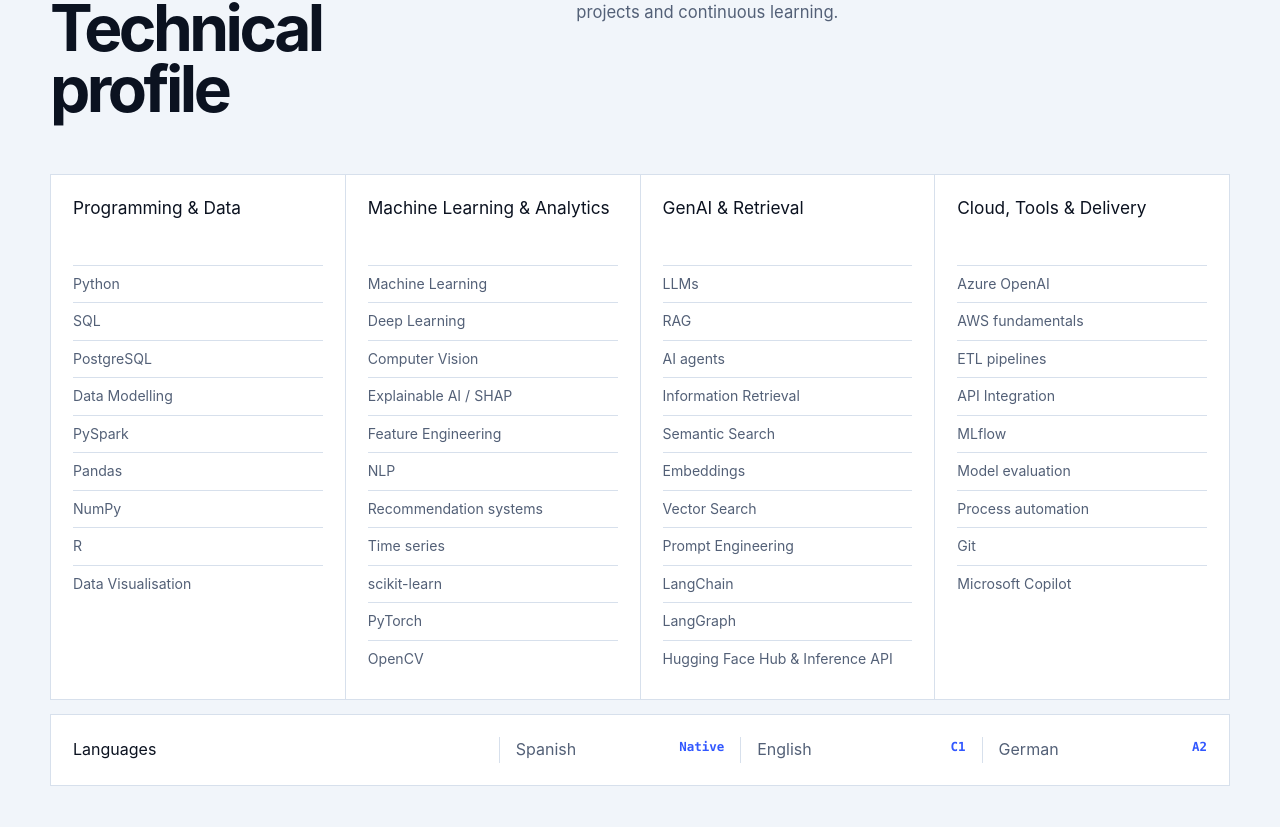
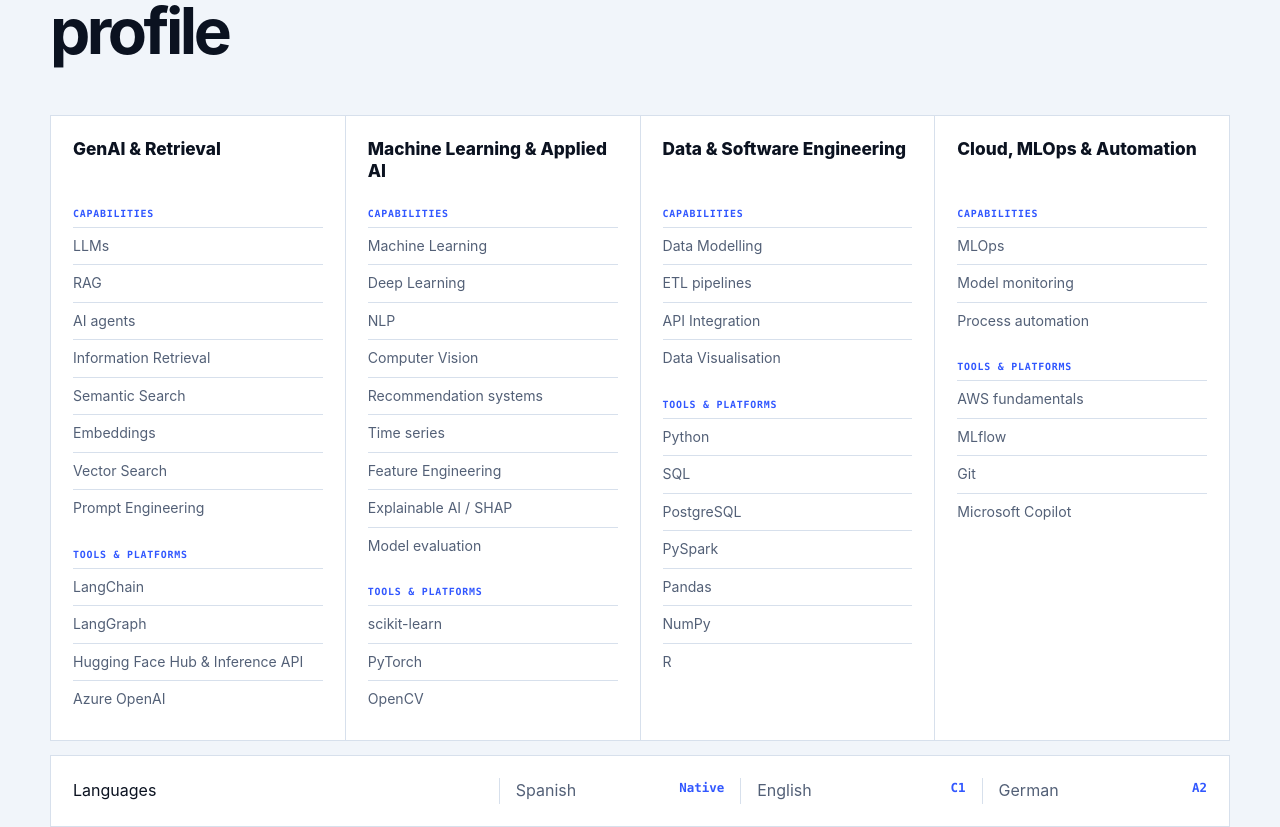
Before and after one commit to alvaro24barragan/alvaro24barragan.github.io, a Next.js app: page / in a window 1280 px wide. Shown: the part 5989-6816 px from the top of the page. Built offline with nearby package versions, Linux system fonts and the light colour scheme.

Commit message:
Reorganize technical profile

```diff
--- a/app/globals.css
+++ b/app/globals.css
@@ -324,6 +324,9 @@
 .skills-grid { display: grid; grid-template-columns: repeat(4, 1fr); border-top: 1px solid var(--line); border-left: 1px solid var(--line); }
 .skills-grid article { min-width: 0; padding: 22px; background: var(--surface); border-right: 1px solid var(--line); border-bottom: 1px solid var(--line); }
 .skills-grid h3 { min-height: 52px; margin: 0 0 16px; color: var(--text); font-size: 1.08rem; line-height: 1.25; }
+html:not([data-theme="dark"]) .skills-grid h3 { font-weight: 800; }
+.skill-subgroup + .skill-subgroup { margin-top: 20px; }
+.skill-subgroup-label { margin: 0 0 5px; color: var(--accent); font-family: var(--mono); font-size: 0.62rem; font-weight: 850; letter-spacing: 0.08em; text-transform: uppercase; }
 .skills-grid ul { margin: 0; padding: 0; list-style: none; color: var(--muted); }
 .skills-grid li { padding: 7px 0; border-top: 1px solid var(--line); font-size: 0.88rem; }
 .languages { display: grid; grid-template-columns: 1fr repeat(3, 0.55fr); gap: 16px; align-items: center; margin-top: 14px; padding: 22px; background: var(--surface); border: 1px solid var(--line); }
--- a/app/i18n.ts
+++ b/app/i18n.ts
@@ -49,9 +49,10 @@
     approach: "Work / approach",
     evidence: "Evidence",
     stack: "Stack",
-    methodArchitecture: "Method and architecture available to discuss",
     technicalProfile: "Technical profile",
     technicalDescription: "Tools and methods used across professional experience, academic projects and continuous learning.",
+    capabilities: "Capabilities",
+    toolsAndPlatforms: "Tools & platforms",
     otherActivities: "Other activities",
     activitiesDescription: "Long-term commitments that have shaped how I work with others and approach demanding goals.",
     contactDescription: "For professional enquiries, collaborations or questions about the projects presented here, contact me by email or LinkedIn.",
@@ -99,9 +100,10 @@
     approach: "Trabajo / enfoque",
     evidence: "Documentación",
     stack: "Tecnologías",
-    methodArchitecture: "Metodología y arquitectura disponibles para comentar",
     technicalProfile: "Perfil técnico",
     technicalDescription: "Herramientas y métodos utilizados en experiencia profesional, proyectos académicos y aprendizaje continuo.",
+    capabilities: "Competencias",
+    toolsAndPlatforms: "Herramientas y plataformas",
     otherActivities: "Otras actividades",
     activitiesDescription: "Compromisos a largo plazo que han influido en mi forma de trabajar en equipo y afrontar objetivos exigentes.",
     contactDescription: "Para consultas profesionales, colaboraciones o preguntas sobre los proyectos presentados, puedes contactarme por correo o LinkedIn.",
@@ -149,9 +151,10 @@
     approach: "Arbeit / Ansatz",
     evidence: "Dokumentation",
     stack: "Technologien",
-    methodArchitecture: "Methode und Architektur können erläutert werden",
     technicalProfile: "Technisches Profil",
     technicalDescription: "Werkzeuge und Methoden aus Berufserfahrung, akademischen Projekten und kontinuierlicher Weiterbildung.",
+    capabilities: "Kompetenzen",
+    toolsAndPlatforms: "Werkzeuge & Plattformen",
     otherActivities: "Weitere Aktivitäten",
     activitiesDescription: "Langfristige Verpflichtungen, die meine Zusammenarbeit und meinen Umgang mit anspruchsvollen Zielen geprägt haben.",
     contactDescription: "Für berufliche Anfragen, Zusammenarbeit oder Fragen zu den vorgestellten Projekten erreichen Sie mich per E-Mail oder LinkedIn.",
@@ -240,6 +243,9 @@
     "Programming & Data": "Programación y Datos",
     "Machine Learning & Analytics": "Machine Learning y Analítica",
     "GenAI & Retrieval": "GenAI & Retrieval",
+    "Machine Learning & Applied AI": "Machine Learning e IA aplicada",
+    "Data & Software Engineering": "Ingeniería de datos y software",
+    "Cloud, MLOps & Automation": "Cloud, MLOps y automatización",
     "Cloud, Tools & Delivery": "Cloud, Herramientas y Entrega",
     "GenAI & deep learning": "IA generativa y Deep Learning",
     "ML & MLOps": "Machine Learning y MLOps",
@@ -336,6 +342,9 @@
     "Programming & Data": "Programmierung und Daten",
     "Machine Learning & Analytics": "Machine Learning und Analytics",
     "GenAI & Retrieval": "GenAI & Retrieval",
+    "Machine Learning & Applied AI": "Machine Learning und angewandte KI",
+    "Data & Software Engineering": "Daten- und Softwareentwicklung",
+    "Cloud, MLOps & Automation": "Cloud, MLOps und Automatisierung",
     "Cloud, Tools & Delivery": "Cloud, Werkzeuge und Bereitstellung",
     "GenAI & deep learning": "GenAI & Deep Learning",
     "ML & MLOps": "Machine Learning und MLOps",
--- a/app/portfolio.tsx
+++ b/app/portfolio.tsx
@@ -282,7 +282,7 @@
                     <span className="record-label">{copy.approach}</span>
                     <p>{t(project.description)}</p>
                   </div>
-                  {project.title !== "RAG Document Assistant" && (
+                  {(project.link || project.reports?.length) && (
                     <div className="record-block record-evidence">
                       <span className="record-label">{copy.evidence}</span>
                       <div className="evidence-links">
@@ -290,7 +290,6 @@
                           <a href={report.url} target="_blank" rel="noreferrer" key={report.url}>{t(report.label)} <span aria-hidden="true">↗</span></a>
                         ))}
                         {project.link && <a href={project.link} target="_blank" rel="noreferrer">{copy.viewRepository} <span aria-hidden="true">↗</span></a>}
-                        {!project.link && !project.reports?.length && <span>{copy.methodArchitecture}</span>}
                       </div>
                     </div>
                   )}
@@ -314,7 +313,14 @@
               {data.skillGroups.map((group) => (
                 <article key={group.title}>
                   <h3>{t(group.title)}</h3>
-                  <ul>{group.items.map((item) => <li key={item}>{item}</li>)}</ul>
+                  <div className="skill-subgroup">
+                    <p className="skill-subgroup-label">{copy.capabilities}</p>
+                    <ul>{group.capabilities.map((item) => <li key={item}>{item}</li>)}</ul>
+                  </div>
+                  <div className="skill-subgroup">
+                    <p className="skill-subgroup-label">{copy.toolsAndPlatforms}</p>
+                    <ul>{group.tools.map((item) => <li key={item}>{item}</li>)}</ul>
+                  </div>
                 </article>
               ))}
             </div>
--- a/content/profile.json
+++ b/content/profile.json
@@ -193,10 +193,26 @@
     }
   ],
   "skillGroups": [
-    { "title": "Programming & Data", "items": ["Python", "SQL", "PostgreSQL", "Data Modelling", "PySpark", "Pandas", "NumPy", "R", "Data Visualisation"] },
-    { "title": "Machine Learning & Analytics", "items": ["Machine Learning", "Deep Learning", "Computer Vision", "Explainable AI / SHAP", "Feature Engineering", "NLP", "Recommendation systems", "Time series", "scikit-learn", "PyTorch", "OpenCV"] },
-    { "title": "GenAI & Retrieval", "items": ["LLMs", "RAG", "AI agents", "Information Retrieval", "Semantic Search", "Embeddings", "Vector Search", "Prompt Engineering", "LangChain", "LangGraph", "Hugging Face Hub & Inference API"] },
-    { "title": "Cloud, Tools & Delivery", "items": ["Azure OpenAI", "AWS fundamentals", "ETL pipelines", "API Integration", "MLflow", "Model evaluation", "Process automation", "Git", "Microsoft Copilot"] }
+    {
+      "title": "GenAI & Retrieval",
+      "capabilities": ["LLMs", "RAG", "AI agents", "Information Retrieval", "Semantic Search", "Embeddings", "Vector Search", "Prompt Engineering"],
+      "tools": ["LangChain", "LangGraph", "Hugging Face Hub & Inference API", "Azure OpenAI"]
+    },
+    {
+      "title": "Machine Learning & Applied AI",
+      "capabilities": ["Machine Learning", "Deep Learning", "NLP", "Computer Vision", "Recommendation systems", "Time series", "Feature Engineering", "Explainable AI / SHAP", "Model evaluation"],
+      "tools": ["scikit-learn", "PyTorch", "OpenCV"]
+    },
+    {
+      "title": "Data & Software Engineering",
+      "capabilities": ["Data Modelling", "ETL pipelines", "API Integration", "Data Visualisation"],
+      "tools": ["Python", "SQL", "PostgreSQL", "PySpark", "Pandas", "NumPy", "R"]
+    },
+    {
+      "title": "Cloud, MLOps & Automation",
+      "capabilities": ["MLOps", "Model monitoring", "Process automation"],
+      "tools": ["AWS fundamentals", "MLflow", "Git", "Microsoft Copilot"]
+    }
   ],
   "languages": [
     { "language": "Spanish", "level": "Native" },
```
